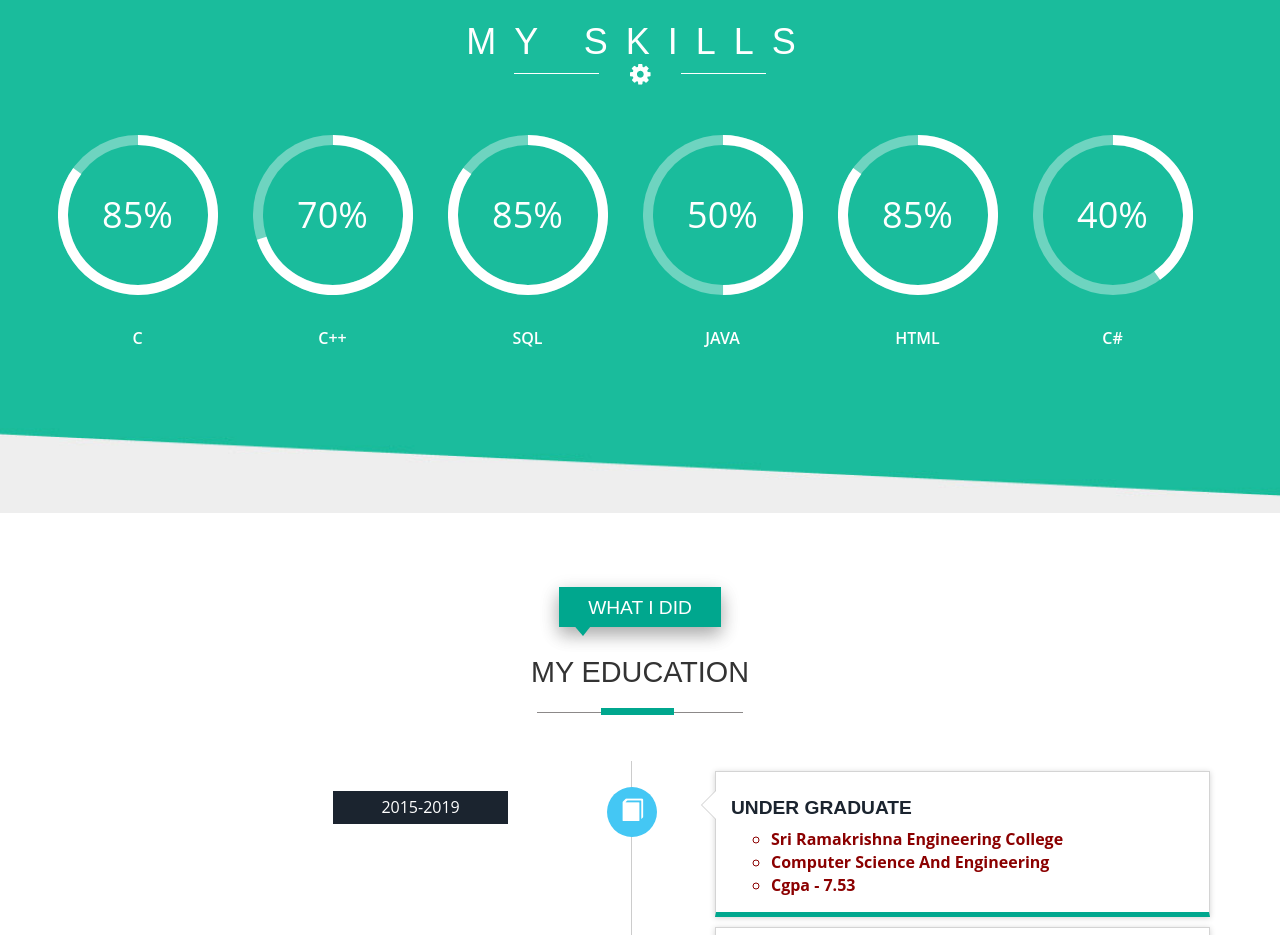
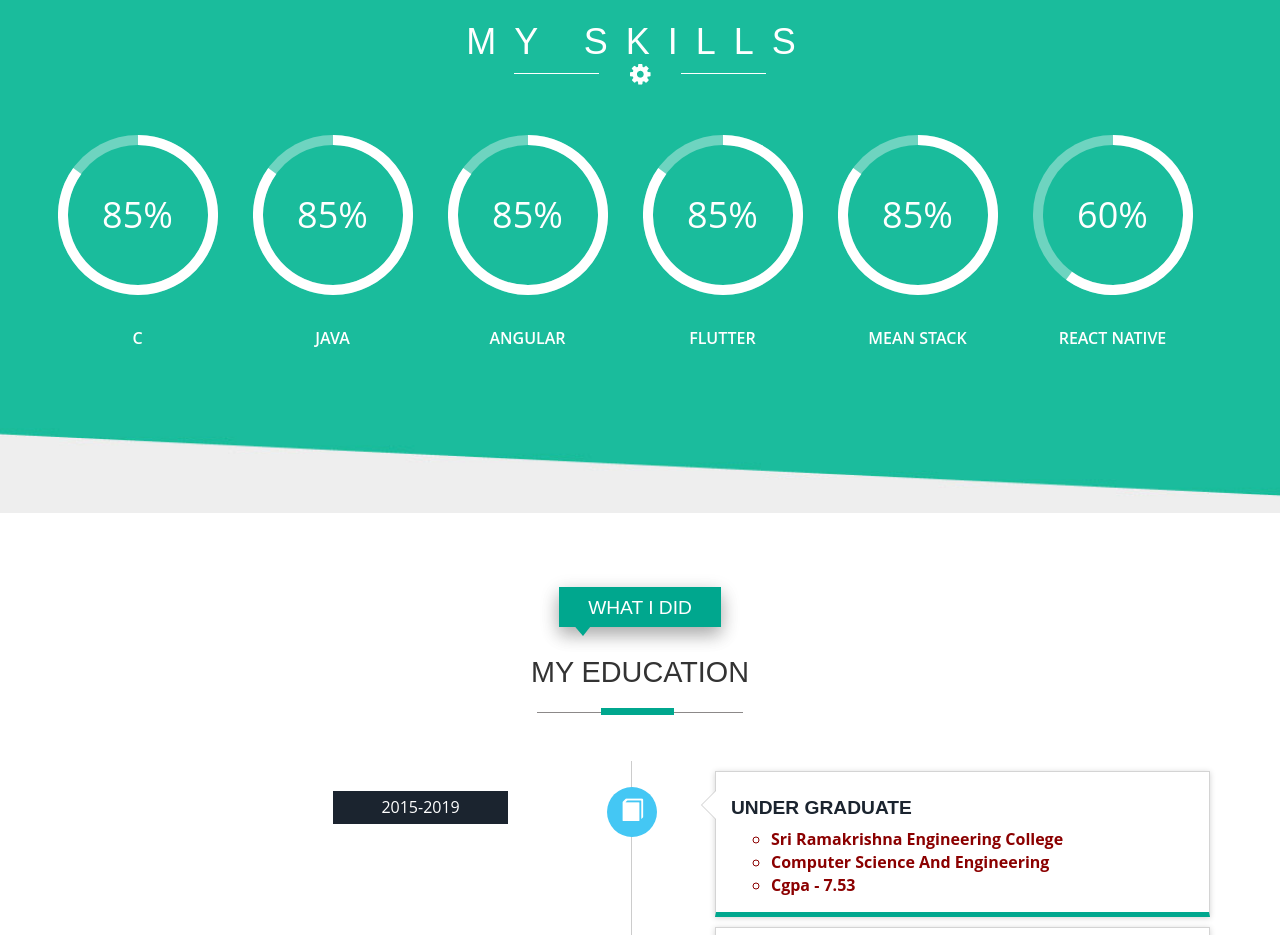
Before and after one commit to hema8630/hema8630.github.io, a plain HTML site: page index.html in a window 1280 px wide. Shown: the part 1380-2315 px from the top of the page. Drawn offline with Linux system fonts and the light colour scheme; files whose address does not match are found by name.

Commit message:
Update index.html

```diff
--- a/index.html
+++ b/index.html
@@ -225,23 +225,23 @@ A web application which collects the information from the students and stores it
 				</div>
 				<div class="col-md-2 skills-grid text-center">
 					<div class="circle" id="circles-2"></div>
-					<p>C++</p>
+					<p>JAVA</p>
 				</div>
 				<div class="col-md-2 skills-grid text-center">
 					<div class="circle" id="circles-3"></div>
-					<p>SQL</p>
+					<p>ANGULAR</p>
 				</div>
 				<div class="col-md-2 skills-grid text-center">
 					<div class="circle" id="circles-4"></div>
-					<p>Java</p>
+					<p>FLUTTER</p>
 				</div>
 				<div class="col-md-2 skills-grid text-center">
 					<div class="circle" id="circles-5"></div>
-					<p>HTML</p>
+					<p>MEAN STACK</p>
 				</div>
 				<div class="col-md-2 skills-grid text-center">
 					<div class="circle" id="circles-6"></div>
-					<p>C#</p>
+					<p>REACT NATIVE</p>
 				</div>
 				<div class="clearfix"> </div>
 
@@ -251,7 +251,7 @@ A web application which collects the information from the students and stores it
 					var colors = [
 							['#6ed4c0', '#ffffff'], ['#6ed4c0', '#ffffff'], ['#6ed4c0', '#ffffff'], ['#6ed4c0', '#ffffff'], ['#6ed4c0', '#ffffff'], ['#6ed4c0', '#ffffff']
 						];
-					var percentage=[85,70,85,50,85,40];
+					var percentage=[85,85,85,85,85,60];
 					for (var i = 1; i <7; i++)
 					 {
 						var child = document.getElementById('circles-' + i);
```
